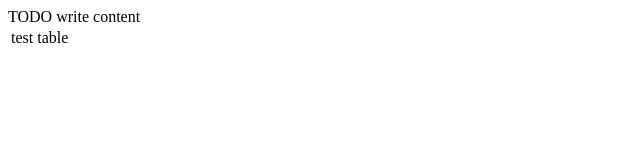
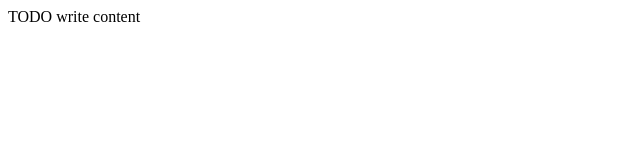
Before and after one commit to sanjana-s99/web_store, a plain HTML site: page web/index.html in a window 1280 px wide. Shown: the full height of the page, 0-640 px from the left. Drawn offline with Linux system fonts and the light colour scheme.

Commit message:
unwanted table removed

```diff
--- a/web/index.html
+++ b/web/index.html
@@ -7,17 +7,10 @@ and open the template in the editor.
 <html>
   <head>
     <title>TODO supply a title</title>
-        <meta charset="UTF-8">
-        <meta name="viewport" content="width=device-width, initial-scale=1.0">
+    <meta charset="UTF-8" />
+    <meta name="viewport" content="width=device-width, initial-scale=1.0" />
   </head>
   <body>
     <div>TODO write content</div>
-        <table>
-            <tr>
-                <td>
-                    test table
-                </td>
-            </tr>
-        </table>
   </body>
 </html>
```
Lines whose indentation alone changed are shown as unchanged.
